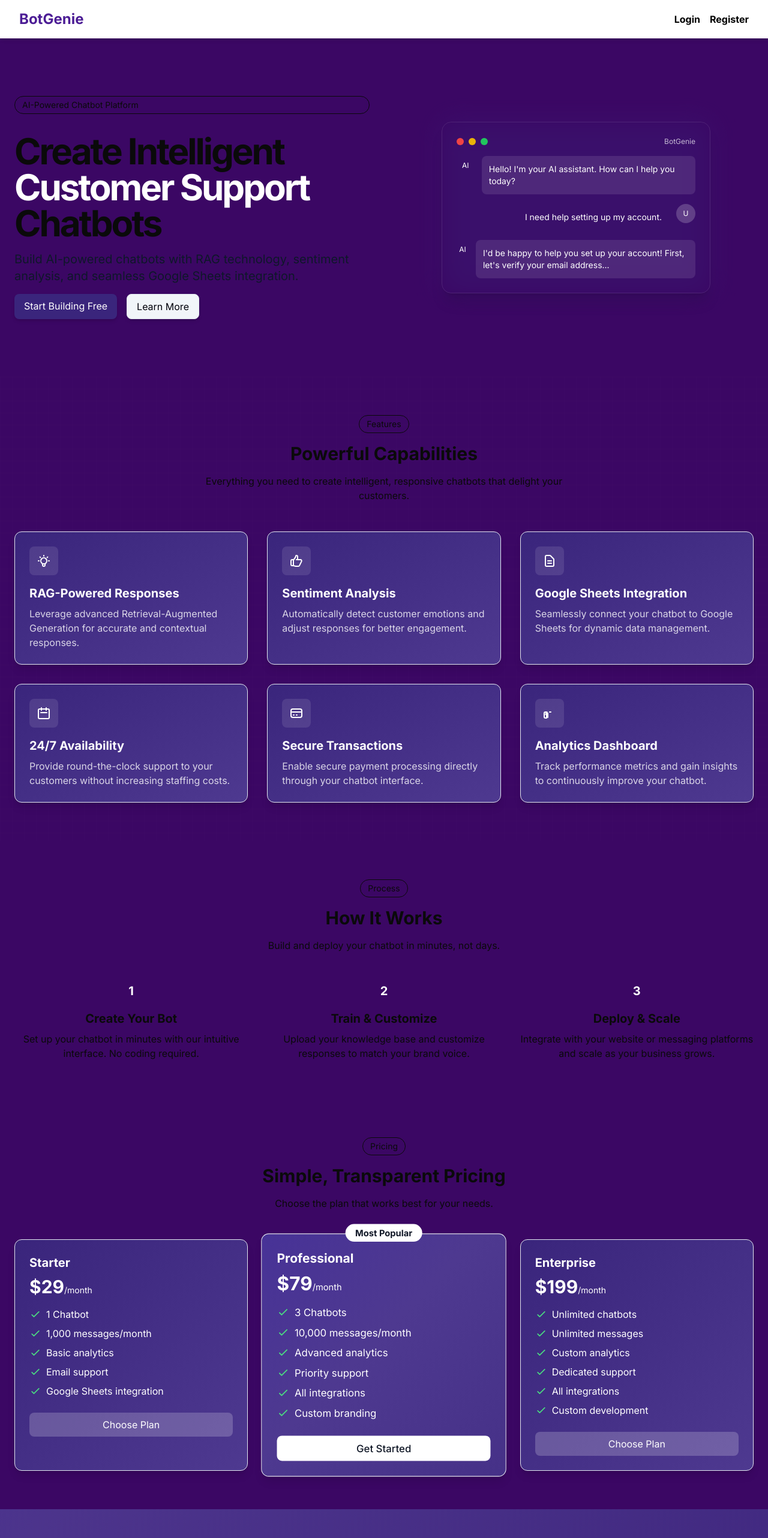
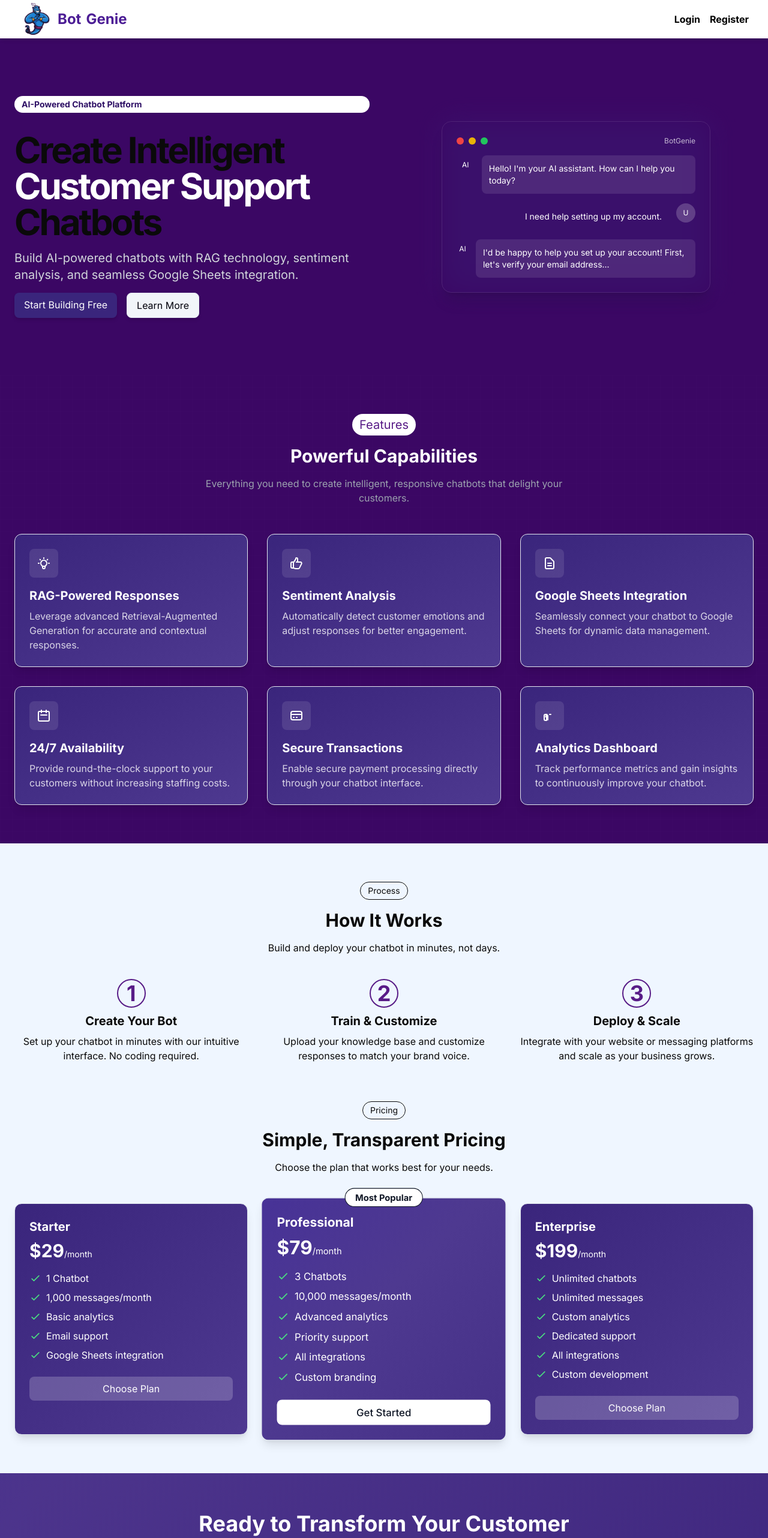
Before and after one commit to minhajputhiyara/BotGenie, a Next.js app: page / in a window 1280 px wide. Shown: the top 2564 px of the page at 60% size. Built offline with nearby package versions, Linux system fonts and the light colour scheme.

Commit message:
modified rhe logo

```diff
--- a/src/app/page.tsx
+++ b/src/app/page.tsx
@@ -14,13 +14,13 @@ export default function Home() {
         <div className="container px-4 md:px-6 relative z-10">
           <div className="flex flex-col lg:flex-row items-center justify-between gap-12">
             <div className="flex flex-col space-y-4 text-center lg:text-left lg:w-1/2">
-              <div className="inline-block px-3 py-1 mb-4 text-sm rounded-full bg-primary/10 text-primary-light border border-primary/20 backdrop-blur-sm">
+              <div className="inline-block px-3 py-1 mb-4 text-sm rounded-full text-lg bg-white font-bold text-violet-950 border-3 border-primary/20 backdrop-blur-sm">
                 AI-Powered Chatbot Platform
               </div>
               <h1 className="text-3xl font-bold tracking-tighter sm:text-4xl md:text-5xl lg:text-6xl/none">
                 Create Intelligent <span className="bg-clip-text text-white bg-gradient-to-r from-primary to-primary-light">Customer Support</span> Chatbots
               </h1>
-              <p className="mx-auto lg:mx-0 max-w-[700px] text-slate-900 md:text-xl">
+              <p className="mx-auto lg:mx-0 max-w-[700px] text-gray-300 md:text-xl">
                 Build AI-powered chatbots with RAG technology, sentiment analysis, and seamless Google Sheets integration.
               </p>
               <div className="flex flex-col sm:flex-row gap-4 mt-4 justify-center lg:justify-start">
@@ -78,11 +78,11 @@ export default function Home() {
         </div>
         <div className="container px-4 md:px-6 relative z-10">
           <div className="text-center mb-12">
-            <div className="inline-block px-3 py-1 mb-4 text-sm rounded-full bg-primary/10 text-primary-light border border-primary/20">
+            <div className="inline-block px-3 py-1 mb-4 text-xl rounded-full bg-white text-purple-900 border-3 border-primary/20">
               Features
             </div>
-            <h2 className="text-3xl font-bold">Powerful Capabilities</h2>
-            <p className="text-secondary mt-4 max-w-2xl mx-auto">Everything you need to create intelligent, responsive chatbots that delight your customers.</p>
+            <h2 className="text-3xl font-bold text-white">Powerful Capabilities</h2>
+            <p className="text-gray-400 mt-4 max-w-2xl mx-auto">Everything you need to create intelligent, responsive chatbots that delight your customers.</p>
           </div>
           <div className="grid grid-cols-1 md:grid-cols-2 lg:grid-cols-3 gap-8">
             {features.map((feature, index) => (
@@ -98,9 +98,11 @@ export default function Home() {
         </div>
       </section>
 
-      {/* How It Works Section */}
-      <section className="w-full py-6 md:py-12 lg:py-16">
+      {/* Process and Pricing Section - Combined */}
+      <section className="w-full py-6 md:py-12 lg:py-16 bg-blue-50">
         <div className="container px-4 md:px-6">
+          {/* How It Works */}
+          <div className="mb-16">
             <div className="text-center mb-12">
               <div className="inline-block px-3 py-1 mb-4 text-sm rounded-full bg-primary/10 text-primary-light border border-primary/20">
                 Process
@@ -111,7 +113,7 @@ export default function Home() {
             <div className="grid grid-cols-1 md:grid-cols-3 gap-8 mt-16">
               {steps.map((step, index) => (
                 <div key={index} className="relative flex flex-col items-center">
-                <div className="absolute top-0 left-1/2 -translate-x-1/2 -translate-y-1/2 w-12 h-12 rounded-full bg-primary flex items-center justify-center text-white font-bold text-xl z-10">
+                  <div className="absolute top-0 left-1/2 -translate-x-1/2 -translate-y-1/2 w-12 h-12 rounded-full bg-primary flex items-center justify-center border-2 border-purple-900 text-purple-900 font-bold text-4xl z-10">
                     {index + 1}
                   </div>
                   {index < steps.length - 1 && (
@@ -125,11 +127,9 @@ export default function Home() {
               ))}
             </div>
           </div>
-      </section>
 
-      {/* Pricing Section */}
-      <section className="w-full py-6 md:py-12 lg:py-16 bg-primary/5">
-        <div className="container px-4 md:px-6">
+          {/* Pricing */}
+          <div>
             <div className="text-center mb-12">
               <div className="inline-block px-3 py-1 mb-4 text-sm rounded-full bg-primary/10 text-primary-light border border-primary/20">
                 Pricing
@@ -141,7 +141,7 @@ export default function Home() {
               {pricingPlans.map((plan, index) => (
                 <div key={index} className={`card text-white ${index === 1 ? 'relative scale-105 z-10 animated-gradient' : ''}`}>
                   {index === 1 && (
-                  <div className="absolute -top-4 left-1/2 -translate-x-1/2 bg-white text-gray-900 text-sm font-bold px-4 py-1 rounded-full">
+                    <div className="absolute -top-4 left-1/2 -translate-x-1/2 bg-white text-gray-900 text-sm border border-gray-900 font-bold px-4 py-1 rounded-full">
                       Most Popular
                     </div>
                   )}
@@ -162,6 +162,7 @@ export default function Home() {
                   </a>
                 </div>
               ))}
+            </div>
           </div>
         </div>
       </section>
--- a/src/components/HeaderClient.tsx
+++ b/src/components/HeaderClient.tsx
@@ -1,11 +1,11 @@
 'use client';
-
 
 import React from 'react';
 import Link from 'next/link';
 import { useAuth } from '@/context/AuthContext';
 import { Button } from '@/components/ui/button';
 import { usePathname } from 'next/navigation';
+import Image from 'next/image';
 
 export default function HeaderClient() {
     const auth = useAuth();
@@ -23,7 +23,14 @@ export default function HeaderClient() {
                 <div className="flex justify-between items-center h-16">
                     {/* Logo/Brand Name */}
                     <div className="flex-shrink-0">
-                        <Link href="/" className="text-2xl font-bold text-violet-900 text-primary">
+                        <Link href="/" className="text-2xl font-bold text-violet-900 text-primary flex items-center gap-2">
+                           <Image
+                             src="/genie-logo.png"
+                             alt="Genie Logo"
+                             width={56}
+                             height={56}
+                             className="rounded-full"
+                           />
                            Bot<span className='text-secondary'>Genie</span>
                         </Link>
                     </div>
```
Also changed, not shown: public/genie-logo.png (added). Lines whose indentation alone changed are shown as unchanged.
